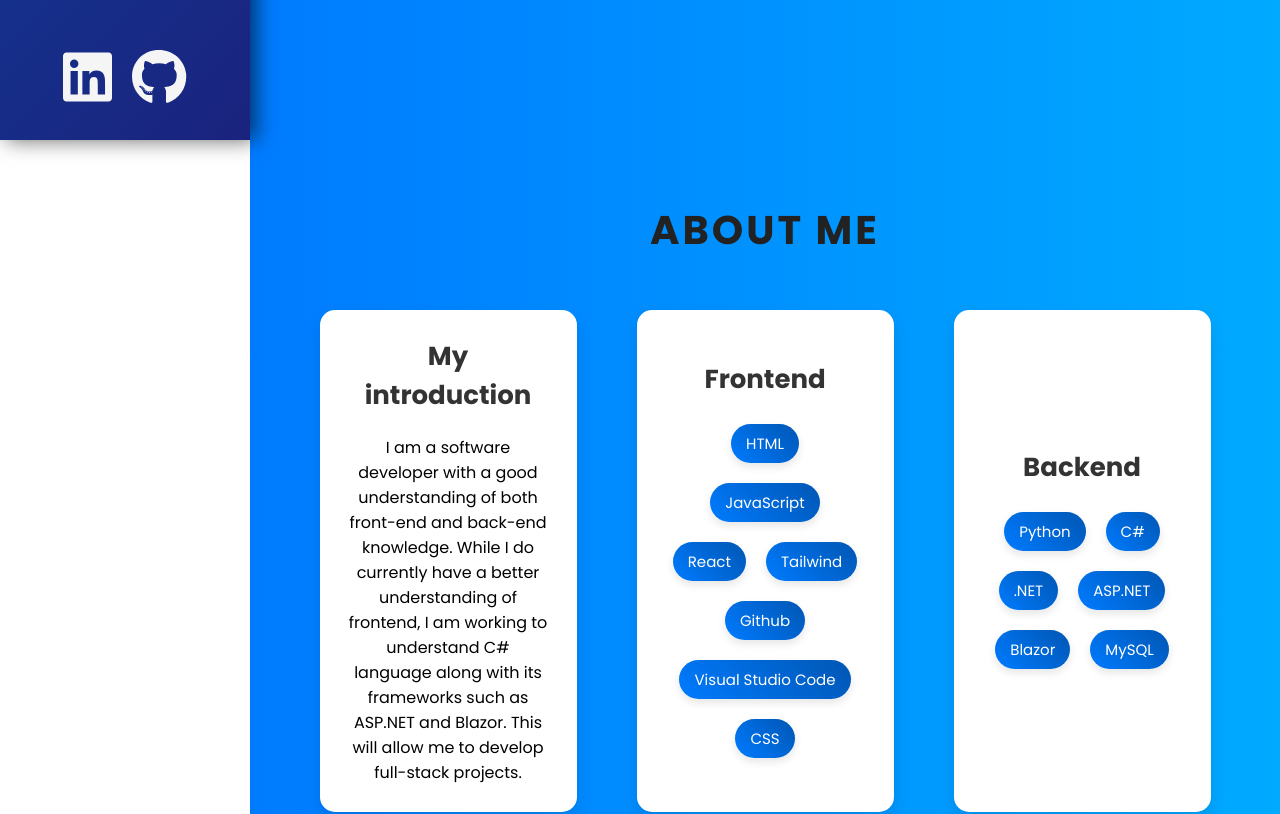
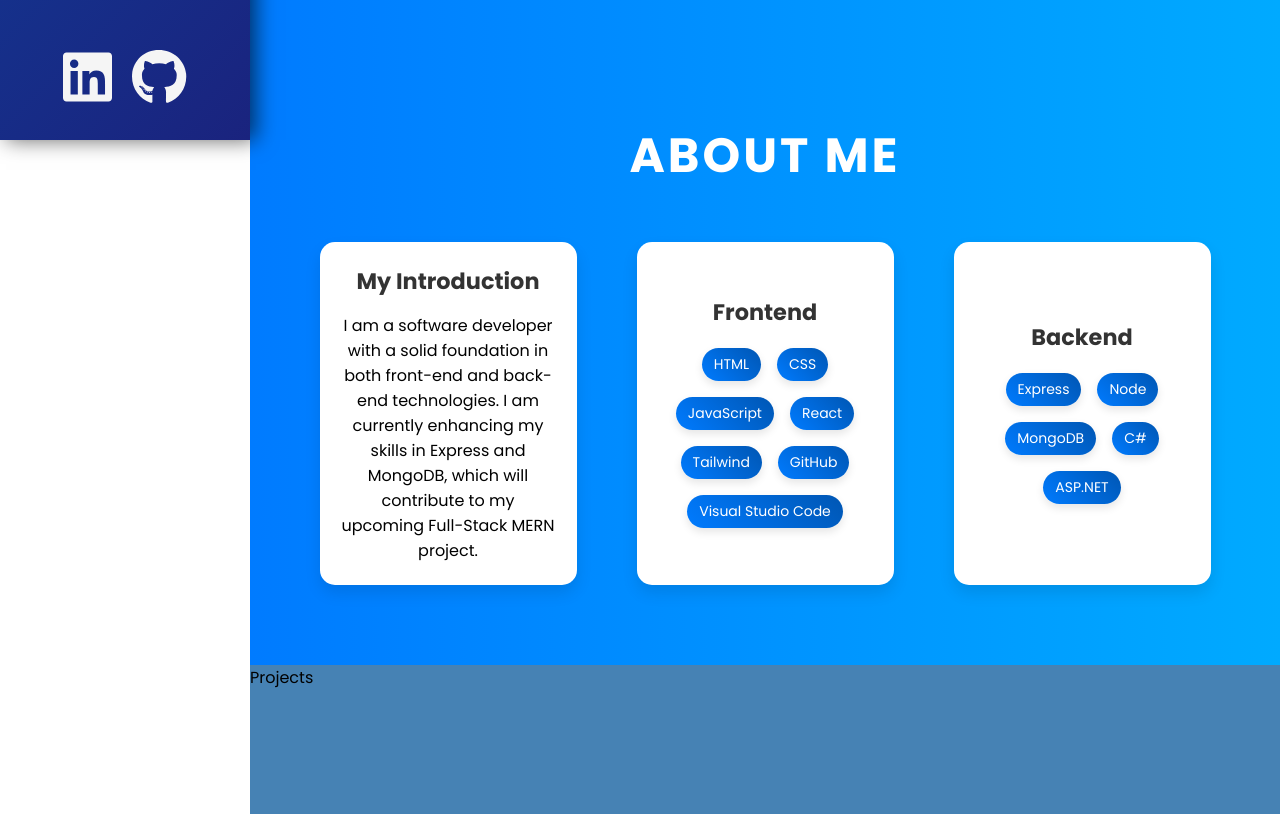
Before and after one commit to CodingOdysseyOrginal/Portfolio, a React (Vite) app: page / in a window 1280 px wide. Shown: the part 660-1474 px from the top of the page. Built offline with nearby package versions, Linux system fonts and the light colour scheme.

Commit message:
Framer motion

```diff
--- a/package.json
+++ b/package.json
@@ -13,8 +13,10 @@
     "@fortawesome/free-brands-svg-icons": "^6.6.0",
     "@fortawesome/free-solid-svg-icons": "^6.6.0",
     "@fortawesome/react-fontawesome": "^0.2.2",
+    "framer-motion": "^11.3.28",
     "react": "^18.3.1",
     "react-dom": "^18.3.1",
+    "react-intersection-observer": "^9.13.0",
     "react-router-dom": "^6.26.0",
     "react-scroll": "^1.9.0",
     "typed.js": "^2.1.0"
--- a/src/Components/Nav/Nav.tsx
+++ b/src/Components/Nav/Nav.tsx
@@ -3,41 +3,74 @@ import "./Nav.css";
 import { FontAwesomeIcon } from '@fortawesome/react-fontawesome';
 import { faHome, faUser, faBriefcase, faEnvelope } from '@fortawesome/free-solid-svg-icons';
 import { faLinkedin, faGithub } from '@fortawesome/free-brands-svg-icons';
+import { motion } from 'framer-motion';
+
+// Define the animation variants
+const fadeInFromLeft = {
+  hidden: { opacity: 0, x: -20 },
+  visible: { opacity: 1, x: 0 }
+};
+
+const staggerContainer = {
+  visible: {
+    transition: {
+      staggerChildren: 0.2
+    }
+  }
+};
 
 const Nav = () => {
   return (
     <nav className="sidebar">
-      <div className="navTitle">
+      <motion.div
+        className="navTitle"
+        initial="hidden"
+        animate="visible"
+        variants={fadeInFromLeft}
+        transition={{ duration: 0.5 }}
+      >
         <h1>Christopher</h1>
         <span>.</span>
-      </div>
-      <ul className="nav-links">
-        <li>
-          <Link to="home" spy={true} smooth={true}>
-            <FontAwesomeIcon icon={faHome} className="nav-icon" />
-            <span>Home</span>
-          </Link>
-        </li>
-        <li>
-          <Link to="About" spy={true} smooth={true}>
-            <FontAwesomeIcon icon={faUser} className="nav-icon" />
-            <span>About</span>
-          </Link>
-        </li>
-        <li>
-          <Link to="Projects" spy={true} smooth={true}>
-            <FontAwesomeIcon icon={faBriefcase} className="nav-icon" />
-            <span>Projects</span>
-          </Link>
-        </li>
-        <li>
-          <Link to="Contact" spy={true} smooth={true}>
-            <FontAwesomeIcon icon={faEnvelope} className="nav-icon" />
-            <span>Contact me!</span>
-          </Link>
-        </li>
-      </ul>
-      <div className="social-icons">
+      </motion.div>
+
+      <motion.ul
+        className="nav-links"
+        initial="hidden"
+        animate="visible"
+        variants={staggerContainer}
+      >
+        {['home', 'About', 'Projects', 'Contact'].map((section, index) => (
+          <motion.li
+            key={section}
+            variants={fadeInFromLeft}
+            transition={{ duration: 0.5, delay: index * 0.2 }}
+          >
+            <Link to={section} spy={true} smooth={true} duration={500}>
+              <FontAwesomeIcon
+                icon={
+                  section === 'home' ? faHome :
+                  section === 'About' ? faUser :
+                  section === 'Projects' ? faBriefcase :
+                  faEnvelope
+                }
+                className="nav-icon"
+              />
+              <span>{section === 'home' ? 'Home' :
+                      section === 'About' ? 'About' :
+                      section === 'Projects' ? 'Projects' :
+                      'Contact me!'}</span>
+            </Link>
+          </motion.li>
+        ))}
+      </motion.ul>
+
+      <motion.div
+        className="social-icons"
+        initial="hidden"
+        animate="visible"
+        variants={fadeInFromLeft}
+        transition={{ duration: 0.5, delay: 0.8 }}
+      >
         <div className="icon">
           <a href="https://www.linkedin.com/in/christopher-o%E2%80%99connor-859b68184/" target="_blank" rel="noopener noreferrer" className="social-link">
             <FontAwesomeIcon icon={faLinkedin} size="2x" />
@@ -48,7 +81,7 @@ const Nav = () => {
             <FontAwesomeIcon icon={faGithub} size="2x" />
           </a>
         </div>
-      </div>
+      </motion.div>
     </nav>
   );
 };
--- a/src/Sections/About/About.css
+++ b/src/Sections/About/About.css
@@ -1,15 +1,13 @@
-/* About.css */
-
 .About {
   padding: 60px 20px;
   background: linear-gradient(to right, #007bff, #00aaff);
   text-align: center;
 }
 
-  .About h1 {
-    font-size: 40px;
+.section-header h1 {
+  font-size: 2.5rem;
   margin-bottom: 30px;
-    color: #222;
+  color: white;
   text-transform: uppercase;
   letter-spacing: 3px;
 }
@@ -23,7 +21,7 @@
 
 .column {
   flex: 1;
-    max-width: 30%;
+  max-width: 300px;
   padding: 20px;
   box-sizing: border-box;
   display: flex;
@@ -36,17 +34,16 @@
   box-shadow: 0 12px 20px rgba(0, 0, 0, 0.2);
   background: linear-gradient(to right, #22354a, #00aaff);
   border-radius: 15px;
-
 }
 
 .about-info,
 .skills-box {
   width: 100%;
-    min-height: 320px;
+  min-height: 250px;
   background-color: #fff;
   border-radius: 15px;
   box-shadow: 0 8px 16px rgba(0, 0, 0, 0.1);
-    padding: 25px;
+  padding: 20px;
   text-align: center;
   display: flex;
   flex-direction: column;
@@ -63,8 +60,8 @@
 
 .skills-header h3,
 .about-info h3 {
-    font-size: 26px;
-    margin-bottom: 20px;
+  font-size: 1.4rem;
+  margin-bottom: 15px;
   color: #333;
 }
 
@@ -72,23 +69,23 @@
   display: flex;
   flex-wrap: wrap;
   justify-content: center;
-    gap: 10px;
+  gap: 8px;
 }
 
 .skills-list span {
   background: linear-gradient(45deg, #007bff, #0056b3);
   color: white;
-    padding: 8px 15px;
-    margin: 5px;
+  padding: 6px 12px;
+  margin: 4px;
   border-radius: 20px;
-    font-size: 15px;
+  font-size: 14px;
   transition: transform 0.3s ease, background-color 0.3s ease, box-shadow 0.3s ease;
   cursor: pointer;
   box-shadow: 0 4px 8px rgba(0, 0, 0, 0.1);
 }
 
 .skills-list span:hover {
-    transform: scale(1.15);
+  transform: scale(1.1);
   background-color: #004085;
   box-shadow: 0 8px 16px rgba(0, 0, 0, 0.2);
 }
@@ -102,5 +99,24 @@
   .about-info,
   .skills-box {
     min-height: auto;
+    padding: 15px;
+  }
+
+  .section-header h1 {
+    font-size: 2rem;
+  }
+
+  .skills-header h3 {
+    font-size: 1.2rem;
   }
 }
+
+@media (min-width: 1200px) {
+  .column {
+    max-width: 30%;
+  }
+
+  .section-header h1 {
+    font-size: 3rem;
+  }
+}
--- a/src/Sections/About/About.tsx
+++ b/src/Sections/About/About.tsx
@@ -1,55 +1,164 @@
+import { useInView } from 'react-intersection-observer';
+import { motion } from 'framer-motion';
 import "./About.css";
 
+// Define animation variants
+const fadeInUp = {
+  hidden: { opacity: 0, y: 20 },
+  visible: { opacity: 1, y: 0 }
+};
+
+const slideInLeft = {
+  hidden: { x: -20, opacity: 0 },
+  visible: { x: 0, opacity: 1 }
+};
+
+const slideInRight = {
+  hidden: { x: 20, opacity: 0 },
+  visible: { x: 0, opacity: 1 }
+};
+
 const About: React.FC = () => {
+
+  const { ref: headerRef, inView: headerInView } = useInView({
+
+    threshold: 0.9
+  });
+
+  const { ref: infoRef, inView: infoInView } = useInView({
+
+    threshold: 0.1
+  });
+
+  const { ref: skillsRef, inView: skillsInView } = useInView({
+
+    threshold: 0.1
+  });
+
+  const skillSpans = [
+    { text: 'HTML', direction: 'left' },
+    { text: 'CSS', direction: 'right' },
+    { text: 'JavaScript', direction: 'left' },
+    { text: 'React', direction: 'right' },
+    { text: 'Tailwind', direction: 'left' },
+    { text: 'GitHub', direction: 'right' },
+    { text: 'Visual Studio Code', direction: 'left' },
+    { text: 'Express', direction: 'left' },
+    { text: 'Node', direction: 'right' },
+    { text: 'MongoDB', direction: 'left' },
+    { text: 'C#', direction: 'right' },
+    { text: 'ASP.NET', direction: 'left' },
+  ];
+
   return (
     <section id="About" className="About">
-      <div>
-        <h1>About Me</h1>
-      </div>
+      <motion.div
+        className="section-header"
+        ref={headerRef}
+        initial="hidden"
+        animate={headerInView ? "visible" : "hidden"}
+        variants={fadeInUp}
+        transition={{ duration: 0.5 }}
+      >
+        <motion.h1
+          initial="hidden"
+          animate={headerInView ? "visible" : "hidden"}
+          variants={slideInLeft}
+          transition={{ duration: 0.5 }}
+        >
+          About Me
+        </motion.h1>
+      </motion.div>
       <div className="row">
-
-        <div className="column">
+        <motion.div
+          className="column"
+          ref={infoRef}
+          initial="hidden"
+          animate={infoInView ? "visible" : "hidden"}
+          variants={fadeInUp}
+          transition={{ duration: 0.5 }}
+        >
           <div className="about-info">
-            <h3>My introduction</h3>
+            <motion.h3
+              initial="hidden"
+              animate={infoInView ? "visible" : "hidden"}
+              variants={slideInRight}
+              transition={{ duration: 0.5 }}
+            >
+              My Introduction
+            </motion.h3>
             <p>
-              I am a software developer with a good understanding of both
-              front-end and back-end knowledge. While I do currently have a
-              better understanding of frontend, I am working to understand C#
-              language along with its frameworks such as ASP.NET and Blazor.
-              This will allow me to develop full-stack projects.
+              I am a software developer with a solid foundation in both front-end and back-end technologies. I am currently enhancing my skills in Express and MongoDB, which will contribute to my upcoming Full-Stack MERN project.
             </p>
           </div>
+        </motion.div>
+        <div className="column">
+          <motion.div
+            className="skills-box"
+            ref={skillsRef}
+            initial="hidden"
+            animate={skillsInView ? "visible" : "hidden"}
+            variants={fadeInUp}
+            transition={{ duration: 0.5 }}
+          >
+            <div className="skills-header">
+              <motion.h3
+                initial="hidden"
+                animate={skillsInView ? "visible" : "hidden"}
+                variants={slideInLeft}
+                transition={{ duration: 0.5 }}
+              >
+                Frontend
+              </motion.h3>
+            </div>
+            <div className="skills-list">
+              {skillSpans.slice(0, 7).map((skill, index) => (
+                <motion.span
+                  key={index}
+                  initial="hidden"
+                  animate={skillsInView ? "visible" : "hidden"}
+                  variants={skill.direction === 'left' ? slideInLeft : slideInRight}
+                  transition={{ duration: 0.5, delay: index * 0.1 }}
+                >
+                  {skill.text}
+                </motion.span>
+              ))}
+            </div>
+          </motion.div>
         </div>
         <div className="column">
-          <div className="skills-box">
+          <motion.div
+            className="skills-box"
+            ref={skillsRef}
+            initial="hidden"
+            animate={skillsInView ? "visible" : "hidden"}
+            variants={fadeInUp}
+            transition={{ duration: 0.5 }}
+          >
             <div className="skills-header">
-              <h3>Frontend</h3>
+              <motion.h3
+                initial="hidden"
+                animate={skillsInView ? "visible" : "hidden"}
+                variants={slideInRight}
+                transition={{ duration: 0.5 }}
+              >
+                Backend
+              </motion.h3>
             </div>
             <div className="skills-list">
-              <span>HTML</span>
-              <span>JavaScript</span>
-              <span>React</span>
-              <span>Tailwind</span>
-              <span>Github</span>
-              <span>Visual Studio Code</span>
-              <span>CSS</span>
+              {skillSpans.slice(7).map((skill, index) => (
+                <motion.span
+                  key={index + 7}
+                  initial="hidden"
+                  animate={skillsInView ? "visible" : "hidden"}
+                  variants={skill.direction === 'left' ? slideInLeft : slideInRight}
+                  transition={{ duration: 0.5, delay: index * 0.1 }}
+                >
+                  {skill.text}
+                </motion.span>
+              ))}
             </div>
-          </div>
-        </div>
-        <div className="column">
-          <div className="skills-box">
-            <div className="skills-header">
-              <h3>Backend</h3>
-            </div>
-            <div className="skills-list">
-              <span>Python</span>
-              <span>C#</span>
-              <span>.NET</span>
-              <span>ASP.NET</span>
-              <span>Blazor</span>
-              <span>MySQL</span>
-            </div>
-          </div>
+          </motion.div>
         </div>
       </div>
     </section>
--- a/src/Sections/Home/Home.css
+++ b/src/Sections/Home/Home.css
@@ -7,7 +7,7 @@
   padding: 50px 20px;
   background: linear-gradient(to right, #007bff, #00aaff);
   color: white;
-  min-height: 100vh;
+  min-height: 90vh;
   flex-wrap: wrap;
 }
 
--- a/src/Sections/Home/Home.tsx
+++ b/src/Sections/Home/Home.tsx
@@ -1,12 +1,33 @@
 import { useEffect } from "react";
+import { useInView } from 'react-intersection-observer';
 import "./Home.css";
 import Myself from "./Img/me.jpg";
 import Typed from "typed.js";
+import { motion } from 'framer-motion';
+
+
+const fadeInUp = {
+  hidden: { opacity: 0, y: 20 },
+  visible: { opacity: 1, y: 0 }
+};
+
+const popIn = {
+  hidden: { opacity: 0, scale: 0.8 },
+  visible: { opacity: 1, scale: 1 }
+};
 
 export function Home() {
+  const { ref: textRef, inView: textInView } = useInView({
+    threshold: 0.2
+  });
+
+  const { ref: imageRef, inView: imageInView } = useInView({
+    threshold: 0.2
+  });
+
   useEffect(() => {
     const options = {
-      strings: ["Traveler", "Muay Thai Fighter", "Developer"],
+      strings: ["Developer", "Traveler", "Muay Thai Fighter"],
       loop: true,
       typeSpeed: 100,
       backSpeed: 80,
@@ -22,33 +43,63 @@ export function Home() {
 
   return (
     <section id="home" className="home">
-      <div className="featured-text">
-        <div className="featured-text-card">
+      <motion.div
+        className="featured-text"
+        ref={textRef}
+        initial="hidden"
+        animate={textInView ? "visible" : "hidden"}
+        variants={fadeInUp}
+        transition={{ duration: 0.5 }}
+      >
+        <motion.div
+          className="featured-text-card"
+          variants={fadeInUp}
+          transition={{ duration: 0.5, delay: 0.2 }}
+        >
           <span>Christopher O'Connor</span>
-        </div>
-        <div className="featured-name">
+        </motion.div>
+        <motion.div
+          className="featured-name"
+          variants={fadeInUp}
+          transition={{ duration: 0.5, delay: 0.4 }}
+        >
           <p>
             I'm a <span className="typedText"></span>
           </p>
-        </div>
-        <div className="featured-text-info">
+        </motion.div>
+        <motion.div
+          className="featured-text-info"
+          variants={fadeInUp}
+          transition={{ duration: 0.5, delay: 0.6 }}
+        >
           <p>
             I'm a Software Developer with a passion for creating visually
             stunning and user-friendly websites.
           </p>
-        </div>
-        <div className="featured-text-btn">
+        </motion.div>
+        <motion.div
+          className="featured-text-btn"
+          variants={fadeInUp}
+          transition={{ duration: 0.5, delay: 0.8 }}
+        >
           <a href="img/Christopher.cv.pdf" download="img/Christopher.cv.pdf">
             <button className="btn">Download CV <i className="uil uil-file-alt"></i></button>
           </a>
-        </div>
-      </div>
+        </motion.div>
+      </motion.div>
 
-      <div className="featured-image">
+      <motion.div
+        className="featured-image"
+        ref={imageRef}
+        initial="hidden"
+        animate={imageInView ? "visible" : "hidden"}
+        variants={popIn}
+        transition={{ duration: 0.5 }}
+      >
         <div className="image">
           <img src={Myself} alt="avatar" />
         </div>
-      </div>
+      </motion.div>
     </section>
   );
 }
```
Also changed, not shown: 1 other file (tests, documents, lock files or other folders). Lines whose indentation alone changed are shown as unchanged.
